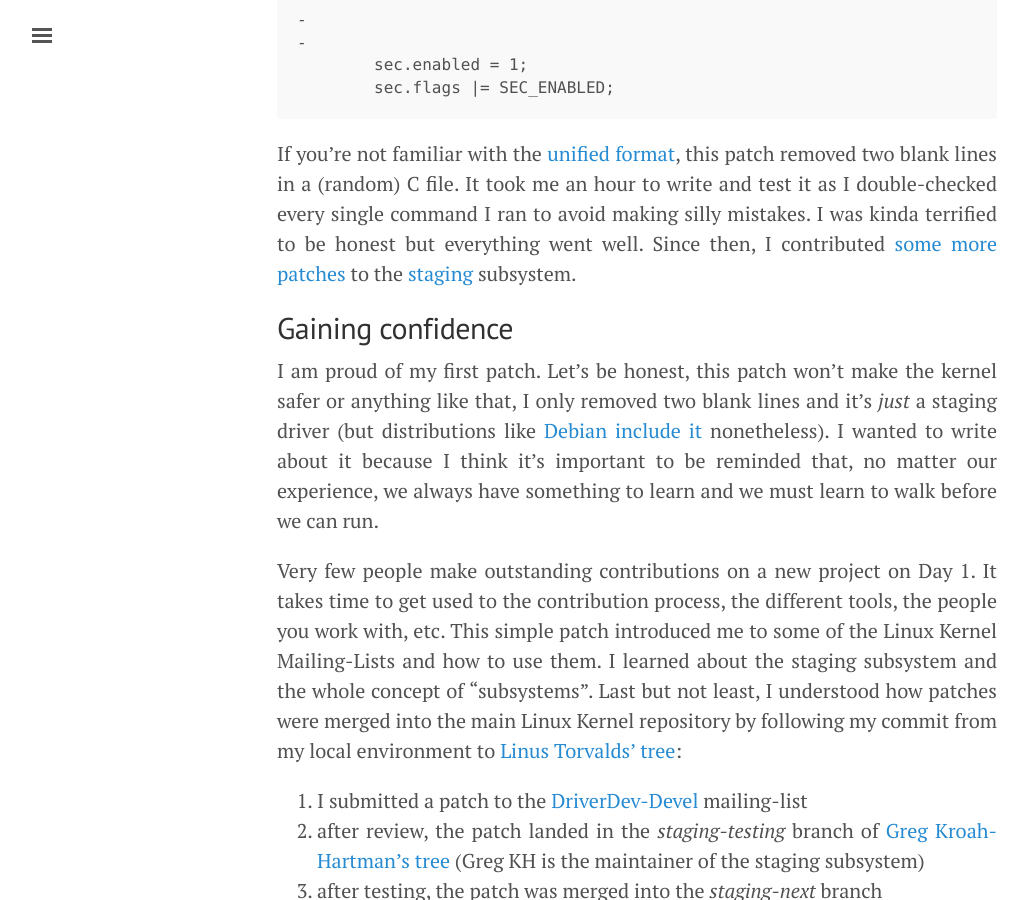
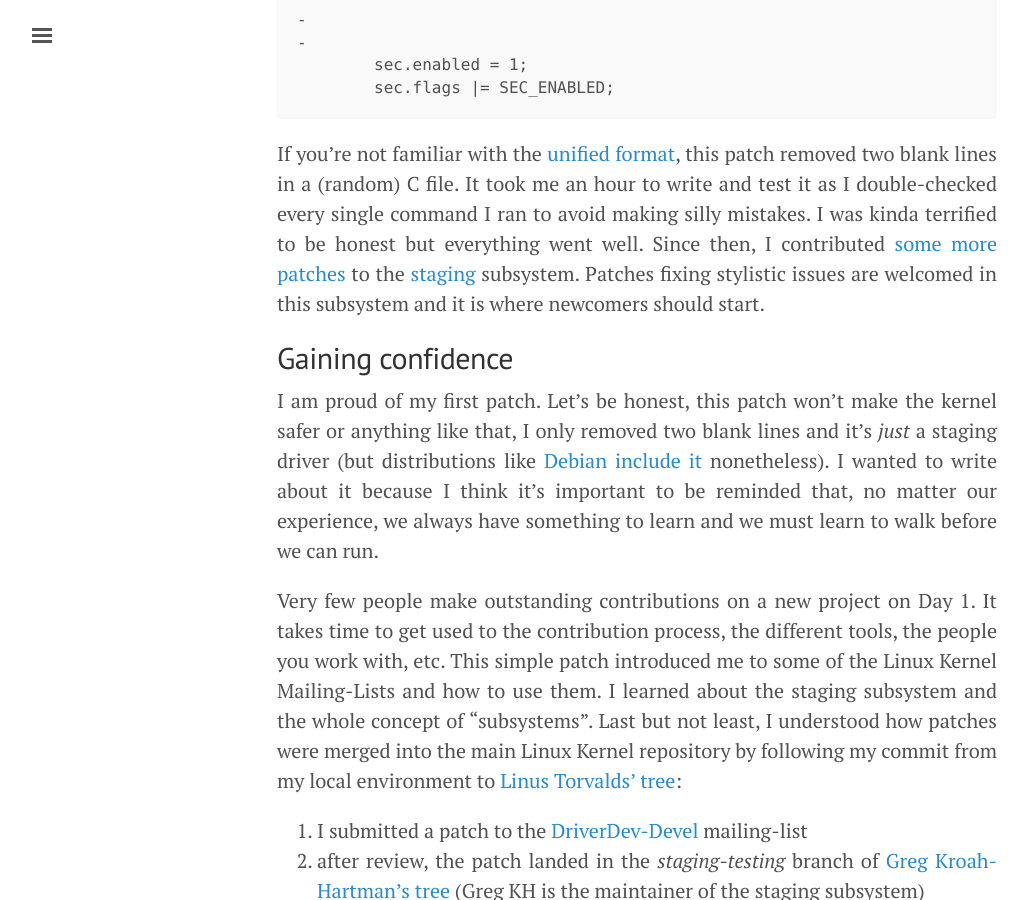
Before and after one commit to willdurand/willdurand.github.io, a Jekyll site: the page built from _posts/2021-02-22-first-patch-in-the-linux-kernel.md, in a window 1280 px wide and 900 px high, scrolled down 432 px. Shown: the whole window, without its empty margins (3-1031 px from the left). Built offline with Jekyll 4.4.1, drawn with Linux system fonts in a browser that asks for light colours.

Commit message:
Update 2021-02-22-first-patch-in-the-linux-kernel.md

```diff
--- a/_posts/2021-02-22-first-patch-in-the-linux-kernel.md
+++ b/_posts/2021-02-22-first-patch-in-the-linux-kernel.md
@@ -31,7 +31,8 @@
 blank lines in a (random) C file. It took me an hour to write and test it as I
 double-checked every single command I ran to avoid making silly mistakes. I was
 kinda terrified to be honest but everything went well. Since then, I contributed
-[some more patches][4] to the [staging][3] subsystem.
+[some more patches][4] to the [staging][3] subsystem. Patches fixing stylistic
+issues are welcomed in this subsystem and it is where newcomers should start.
 
 ## Gaining confidence
 
```
